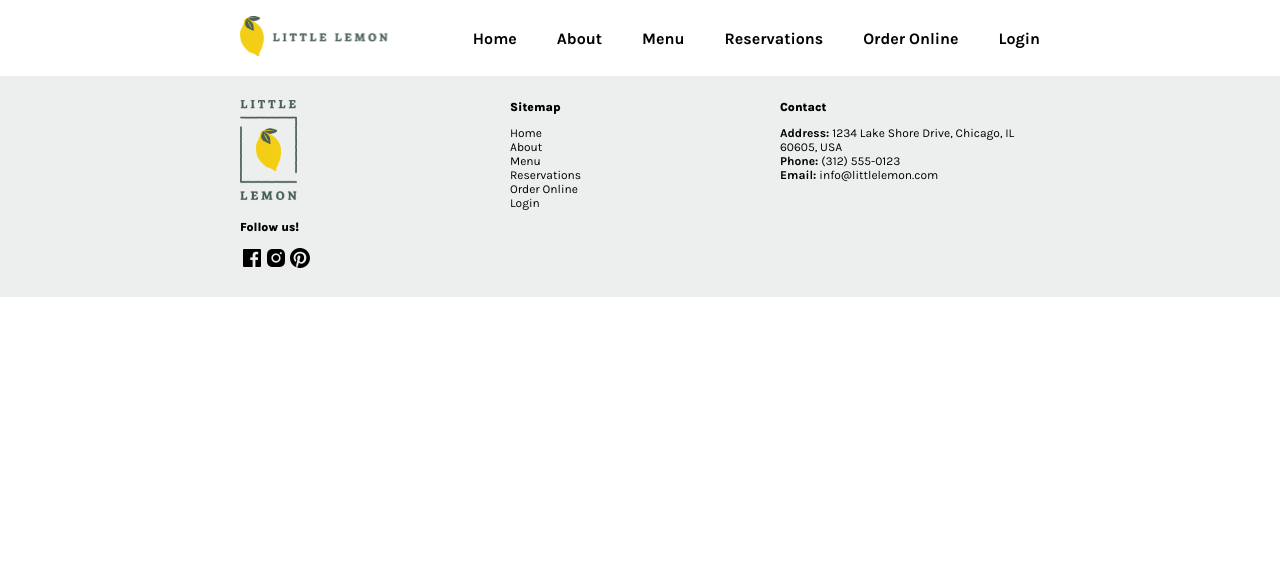
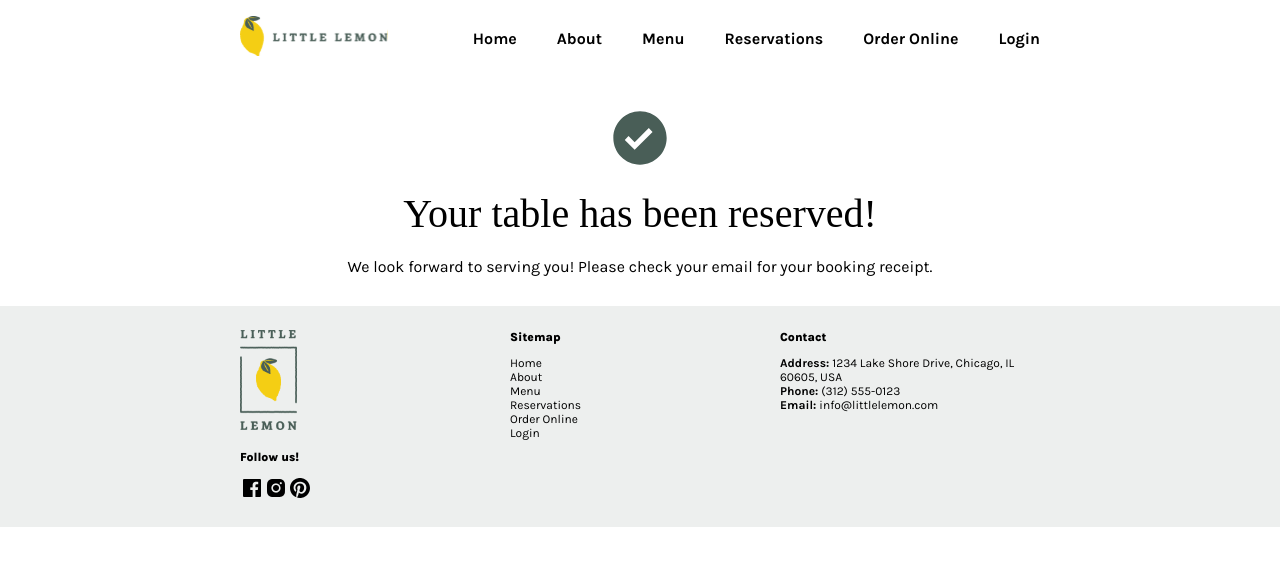
Before and after one commit to rrarlando/little-lemon-reservation, a React (Create React App) app: page /confirmed in a window 1280 px wide. Shown: the top 566 px of the page. Built offline with nearby package versions, Linux system fonts and the light colour scheme; a web font is replaced by a local one.

Commit message:
improved booking form submission and alignment

```diff
--- a/src/App.css
+++ b/src/App.css
@@ -322,9 +322,30 @@ li {
 .booking-form {
   display: grid;
   grid-template-columns: repeat(2, 1fr);
+  justify-content: center;
   max-width: 20rem;
   gap: 2rem;
   margin: 4.8rem auto;
+}
+
+/* -- CONFIRMED BOOKING -- */
+.confirmed-booking {
+  display: flex;
+  flex-direction: column;
+  gap: 2rem;
+  align-items: center;
+  justify-content: center;
+  padding: 3rem;
+}
+
+.confirmed-booking > .check-circle-icon {
+  fill: var(--primary-1);
+  width: 6.4rem;
+  height: 6.4rem;
+}
+
+.confirmed-booking > .subtitle {
+  margin-bottom: auto;
 }
 
 /* Responsive Design */
--- /dev/null
+++ b/src/components/BookingContext.js
@@ -0,0 +1,5 @@
+import React from 'react';
+
+const BookingContext = React.createContext();
+
+export default BookingContext;
--- a/src/components/BookingForm.js
+++ b/src/components/BookingForm.js
@@ -1,7 +1,11 @@
-import React, { useState } from 'react';
+import React, { useState, useContext } from 'react';
+import BookingContext from './BookingContext';
 import fakeAPI from './data/fakeAPI';
 
-function BookingForm({ availableTimes, setAvailableTimes }) {
+function BookingForm() {
+  const { availableTimes, setAvailableTimes, submitForm } =
+    useContext(BookingContext);
+
   const [date, setDate] = useState('');
   const [time, setTime] = useState('');
   const [guests, setGuests] = useState('');
@@ -21,18 +25,7 @@ function BookingForm({ availableTimes, setAvailableTimes }) {
   const handleSubmit = async e => {
     e.preventDefault();
     const formData = { date, time, guests, occasion };
-    try {
-      const isSubmitted = await fakeAPI.submitAPI(formData);
-      if (isSubmitted) {
-        console.log(
-          `Form submitted successfully ${date} ${time}, ${guests}, ${occasion}`
-        );
-      } else {
-        console.log('Form submission failed');
-      }
-    } catch (error) {
-      console.error('Failed to submit form:', error);
-    }
+    submitForm(formData);
   };
 
   return (
--- a/src/components/BookingPage.js
+++ b/src/components/BookingPage.js
@@ -1,17 +1,14 @@
 import React from 'react';
 import BookingForm from './BookingForm';
 
-function BookingPage({ availableTimes, setAvailableTimes }) {
+function BookingPage() {
   return (
     <>
       <div className="booking-title">
         <h2 className="subtitle">Reservations</h2>
         <h3 className="lead-text">Book a Table</h3>
       </div>
-      <BookingForm
-        availableTimes={availableTimes}
-        setAvailableTimes={setAvailableTimes}
-      />
+      <BookingForm />
     </>
   );
 }
--- /dev/null
+++ b/src/components/ConfirmedBooking.js
@@ -0,0 +1,17 @@
+import React from 'react';
+import CheckCircle from './icons/CheckCircle';
+
+function ConfirmedBooking() {
+  return (
+    <div className="container confirmed-booking">
+      <CheckCircle />
+      <h2 className="subtitle">Your table has been reserved!</h2>
+      <p>
+        We look forward to serving you! Please check your email for your booking
+        receipt.
+      </p>
+    </div>
+  );
+}
+
+export default ConfirmedBooking;
--- a/src/components/Main.js
+++ b/src/components/Main.js
@@ -2,8 +2,10 @@ import React, { useEffect, useReducer } from 'react';
 import Hero from './Hero';
 import Specials from './Specials';
 import BookingPage from './BookingPage';
+import ConfirmedBooking from './ConfirmedBooking';
 import fakeAPI from './data/fakeAPI';
-import { Route, Routes } from 'react-router-dom';
+import BookingContext from './BookingContext';
+import { Route, Routes, useNavigate } from 'react-router-dom';
 
 export const updateTimes = (state, action) => {
   switch (action.type) {
@@ -31,7 +33,25 @@ function Main() {
     initializeTimes();
   }, []);
 
+  const navigate = useNavigate();
+
+  const submitForm = async formData => {
+    try {
+      const response = await fakeAPI.submitAPI(formData);
+      if (response) {
+        navigate('/confirmed');
+      } else {
+        alert('Form submission failed');
+      }
+    } catch (error) {
+      alert('Failed to submit form:', error);
+    }
+  };
+
   return (
+    <BookingContext.Provider
+      value={{ availableTimes: state, setAvailableTimes: dispatch, submitForm }}
+    >
       <main className="main">
         <Routes>
           <Route
@@ -46,11 +66,17 @@ function Main() {
           <Route
             path="/booking"
             element={
-            <BookingPage availableTimes={state} setAvailableTimes={dispatch} />
+              <BookingPage
+                availableTimes={state}
+                setAvailableTimes={dispatch}
+                submitForm={submitForm}
+              />
             }
           />
+          <Route path="/confirmed" element={<ConfirmedBooking />} />
         </Routes>
       </main>
+    </BookingContext.Provider>
   );
 }
 
--- /dev/null
+++ b/src/components/icons/CheckCircle.js
@@ -0,0 +1,18 @@
+import React from 'react';
+
+function CheckCircle() {
+  return (
+    <svg
+      className="check-circle-icon"
+      xmlns="http://www.w3.org/2000/svg"
+      width="24"
+      height="24"
+      viewBox="0 0 24 24"
+      fill="rgba(0, 0, 0, 1)"
+    >
+      <path d="M12 2C6.486 2 2 6.486 2 12s4.486 10 10 10 10-4.486 10-10S17.514 2 12 2zm-1.999 14.413-3.713-3.705L7.7 11.292l2.299 2.295 5.294-5.294 1.414 1.414-6.706 6.706z"></path>
+    </svg>
+  );
+}
+
+export default CheckCircle;
```
Lines whose indentation alone changed are shown as unchanged.
